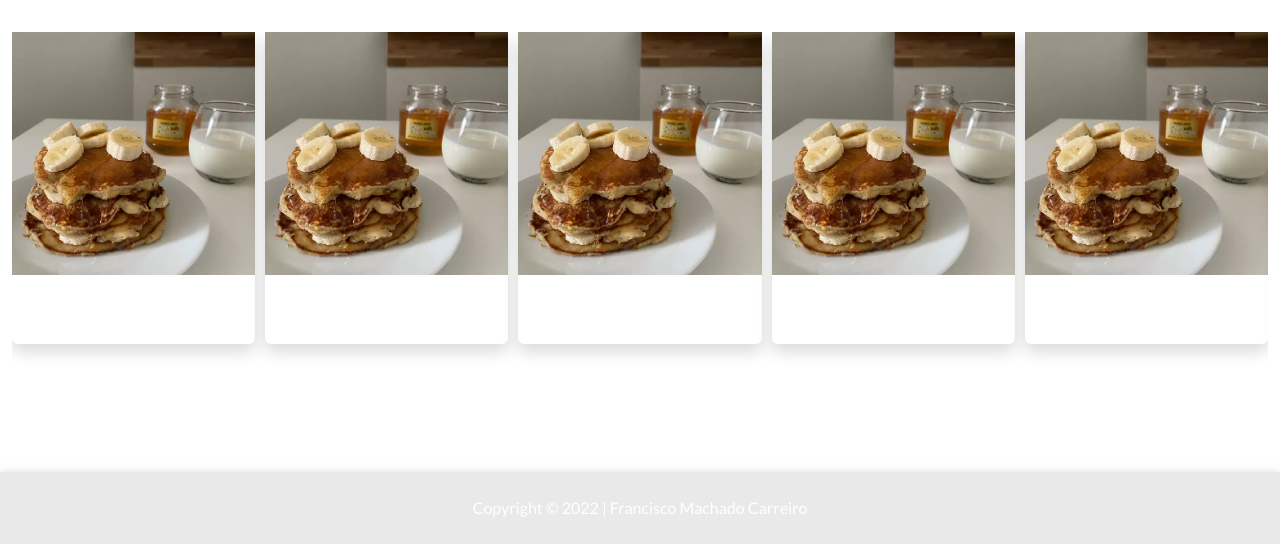
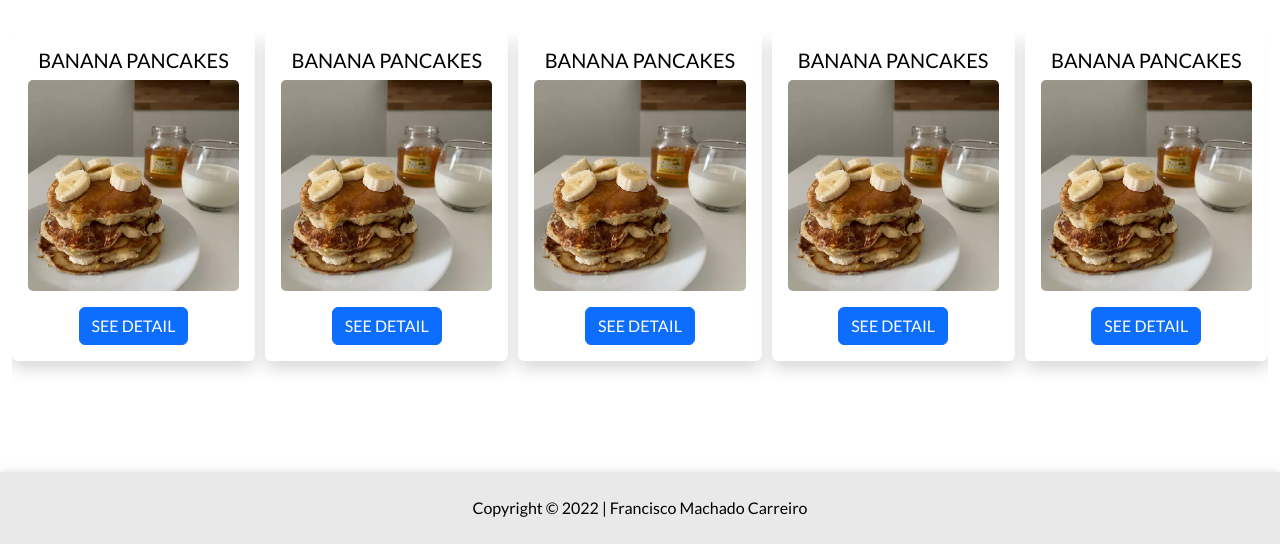
Before and after one commit to francisco-carreiro/odin-recipes, a plain HTML site: page index.html in a window 1280 px wide. Shown: the part 256-800 px from the top of the page. Drawn offline with Linux system fonts and the light colour scheme.

Commit message:
fixes on carousel

```diff
--- a/css/custom.css
+++ b/css/custom.css
@@ -7,7 +7,7 @@ Very dark green - #192F01
 
 body {
   font-family: "Lato", sans-serif;
-  color: white;
+  color: rgb(0, 0, 0);
 }
 
 .nav-logo,
--- a/index.html
+++ b/index.html
@@ -29,15 +29,18 @@
     <!--start carousel-->
     <section>
         <div class="container-fluid mt-20 mt-sm-20 mt-md-20 mt-lg-20 mt-xl-20 mt-xxl-20">
-            <h1 class="h1 text-center">RECIPES</h1>
+            <h1 class="text-center text-uppercase">Recipes</h1>
             <div class="row mt-5 ">
                 <div class="owl-carousel owl-theme">
                     <div class="item mb-4">
                         <div class="card border-0 shadow">
-                            <img src="/images/recipes/banana pancakes.webp" alt="banana pancakes"
-                                class="card-img-center">
-                            <div class="card-body ">
-                                <h4>Banana Pancakes</h4>
+                            <div class="card-body">
+                                <h5 class="card-title text-center text-uppercase">Banana Pancakes</h5>
+                                <img src="/images/recipes/banana pancakes.webp" alt="banana pancakes" class="card-img">
+                                <div class="d-grid gap-2 d-md-block mx-auto mt-3 text-center">
+                                    <button href="#" class="btn btn-primary text-uppercase " type="button">See
+                                        detail</button>
+                                </div>
                             </div>
                         </div>
                     </div>
@@ -60,14 +63,12 @@
             Copyright © 2022 | Francisco Machado Carreiro
         </div>
     </footer>
-
 </body>
 
-
+<script type="text/javascript" src="/js/video_fix.js"></script>
 <script type="text/javascript" src="/js/jquery.min.js"></script>
 <script type="text/javascript" src="/js/bootstrap.bundle.min.js"></script>
 <script type="text/javascript" src="/js/owl.carousel.min.js"></script>
-<script type="text/javascript" src="/js/carousel.responsive.js"></script>
-<script type="text/javascript" src="/js/video_fix.js"></script>
+<script type="text/javascript" src="/js/carousel.custom.js"></script>
 
 </html>
--- a/js/carousel.responsive.js
+++ b/js/carousel.custom.js
@@ -17,3 +17,13 @@ $(".owl-carousel").owlCarousel({
     },
   },
 });
+
+var owl = $(".owl-carousel");
+owl.owlCarousel({
+  items: 4,
+  loop: true,
+  margin: 10,
+  autoplay: true,
+  autoplayTimeout: 1000,
+  autoplayHoverPause: true,
+});
```
